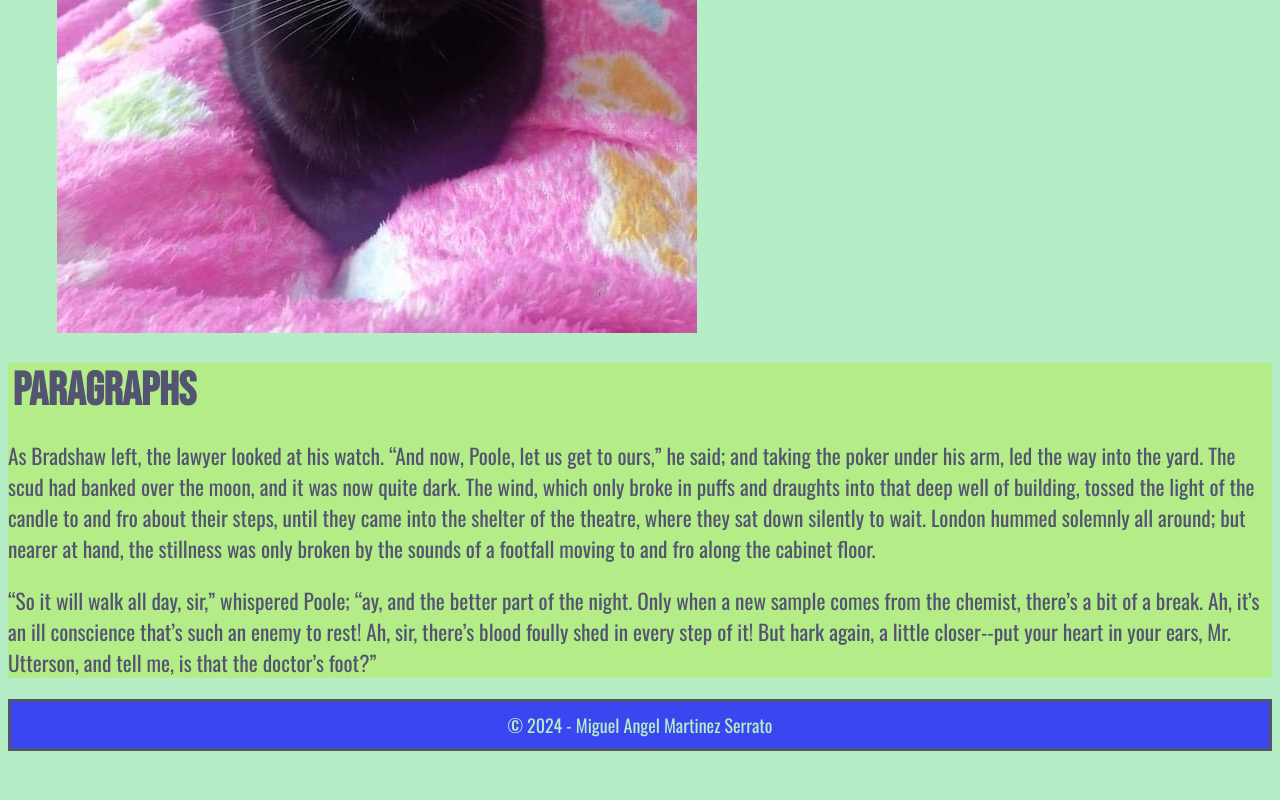
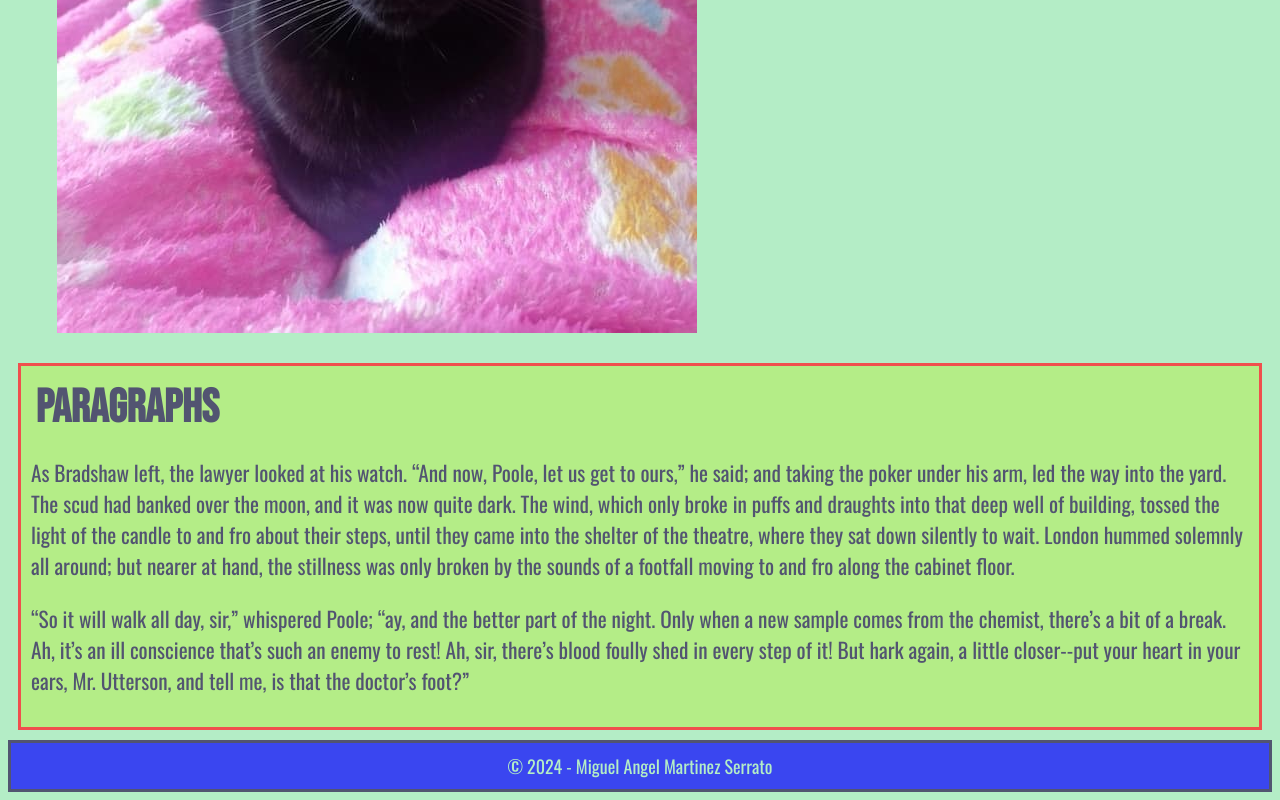
Before and after one commit to RVCC-IDMX/about-me-Miguelms017-1, a plain HTML site: page index.html in a window 1280 px wide. Shown: the part 3268-4068 px from the top of the page. Before the commit the page ends 4027 px from the top, so only its background shows below. Drawn offline with nearby package versions, Linux system fonts and the light colour scheme.

Commit message:
fixing bugs

```diff
--- a/css/style.css
+++ b/css/style.css
@@ -63,8 +63,9 @@ section#hobby {
 
 #lit{
     background-color: #b4ed87;
-    border: 3p solid #f04f4d;
-    padding: 1opx;
+    margin: 10px;
+    border: 3px solid #f04f4d;
+    padding: 10px;
 }
 @media screen and (min-width: 60em){
     #gallery figure{
```
